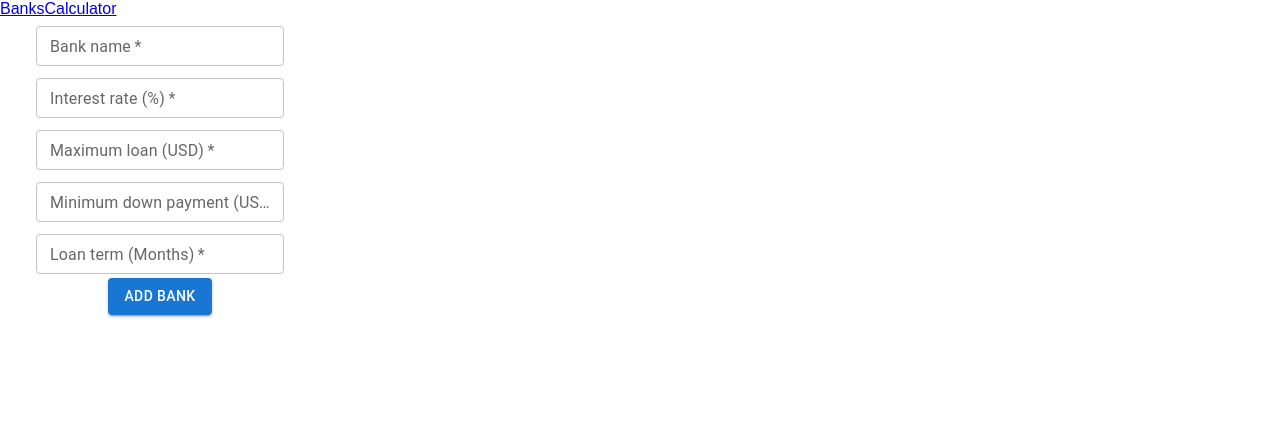
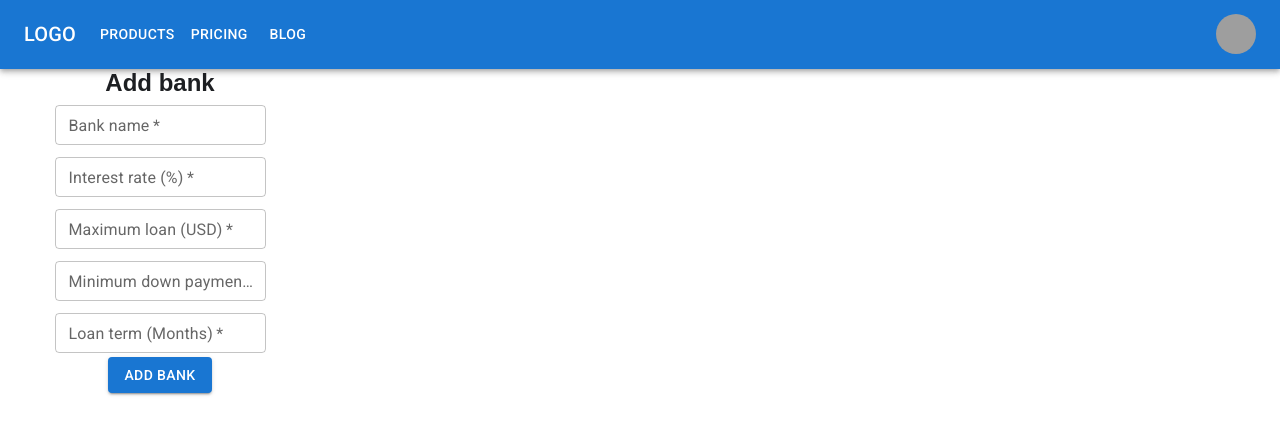
Before and after one commit to Dima-Shvets/eliff-tech-test-task, a React (Create React App) app: page / in a window 1280 px wide. Shown: the top 434 px of the page. Built offline with nearby package versions, Linux system fonts and the light colour scheme; grey boxes are pictures that could not be loaded.

Commit message:
adds app bar

```diff
--- a/public/index.html
+++ b/public/index.html
@@ -9,6 +9,7 @@
       name="description"
       content="Web site created using create-react-app"
     />
+    <link rel="stylesheet" href="https://fonts.googleapis.com/css?family=Roboto:300,400,500,700&display=swap" />
     <link rel="apple-touch-icon" href="%PUBLIC_URL%/logo192.png" />
     <!--
       manifest.json provides metadata used when your web app is installed on a
--- a/src/App.js
+++ b/src/App.js
@@ -2,7 +2,7 @@
 import { Route, Switch } from 'react-router-dom';
 import { useState } from 'react';
 
-import AppBar from './components/AppBar';
+import AppHeader from './components/AppBar';
 
 import NotFoundView from './view/NotFoundView';
 import BanksView from './view/BanksView/BanksView';
@@ -37,7 +37,7 @@
 
   return (
     <div className="App">
-      <AppBar />
+      <AppHeader />
       <Switch>
           <Route path="/" exact>
           <BanksView
--- a/src/components/AppBar/AppBar.js
+++ /dev/null
@@ -1,15 +0,0 @@
-import { NavLink } from "react-router-dom"
-
-
-function AppBar() {
-
-
-    return (
-        <nav>
-        <NavLink to='/'>Banks</NavLink>
-        <NavLink to='/calculator'>Calculator</NavLink>
-        </nav>
-    )
-}
-
-export default AppBar
--- /dev/null
+++ b/src/components/AppBar/AppHeader.js
@@ -0,0 +1,147 @@
+import { NavLink } from "react-router-dom";
+import { useState } from "react";
+import AppBar from '@mui/material/AppBar';
+import Box from '@mui/material/Box';
+import Toolbar from '@mui/material/Toolbar';
+import IconButton from '@mui/material/IconButton';
+import Typography from '@mui/material/Typography';
+import Menu from '@mui/material/Menu';
+import MenuIcon from '@mui/icons-material/Menu';
+import Container from '@mui/material/Container';
+import Avatar from '@mui/material/Avatar';
+import Button from '@mui/material/Button';
+import Tooltip from '@mui/material/Tooltip';
+import MenuItem from '@mui/material/MenuItem';
+
+const pages = ['Products', 'Pricing', 'Blog'];
+const settings = ['Profile', 'Account', 'Dashboard', 'Logout'];
+
+function AppHeader() {
+     const [anchorElNav, setAnchorElNav] = useState(null);
+  const [anchorElUser, setAnchorElUser] = useState(null);
+
+  const handleOpenNavMenu = (event) => {
+    setAnchorElNav(event.currentTarget);
+  };
+  const handleOpenUserMenu = (event) => {
+    setAnchorElUser(event.currentTarget);
+  };
+
+  const handleCloseNavMenu = () => {
+    setAnchorElNav(null);
+  };
+
+  const handleCloseUserMenu = () => {
+    setAnchorElUser(null);
+  };
+
+
+    return (
+        <AppBar position="static">
+      <Container maxWidth="xl">
+        <Toolbar disableGutters>
+          <Typography
+            variant="h6"
+            noWrap
+            component="div"
+            sx={{ mr: 2, display: { xs: 'none', md: 'flex' } }}
+          >
+            LOGO
+          </Typography>
+
+          <Box sx={{ flexGrow: 1, display: { xs: 'flex', md: 'none' } }}>
+            <IconButton
+              size="large"
+              aria-label="account of current user"
+              aria-controls="menu-appbar"
+              aria-haspopup="true"
+              onClick={handleOpenNavMenu}
+              color="inherit"
+            >
+              <MenuIcon />
+            </IconButton>
+            <Menu
+              id="menu-appbar"
+              anchorEl={anchorElNav}
+              anchorOrigin={{
+                vertical: 'bottom',
+                horizontal: 'left',
+              }}
+              keepMounted
+              transformOrigin={{
+                vertical: 'top',
+                horizontal: 'left',
+              }}
+              open={Boolean(anchorElNav)}
+              onClose={handleCloseNavMenu}
+              sx={{
+                display: { xs: 'block', md: 'none' },
+              }}
+            >
+              {pages.map((page) => (
+                <MenuItem key={page} onClick={handleCloseNavMenu}>
+                  <Typography textAlign="center">{page}</Typography>
+                </MenuItem>
+              ))}
+            </Menu>
+          </Box>
+          <Typography
+            variant="h6"
+            noWrap
+            component="div"
+            sx={{ flexGrow: 1, display: { xs: 'flex', md: 'none' } }}
+          >
+            LOGO
+          </Typography>
+          <Box sx={{ flexGrow: 1, display: { xs: 'none', md: 'flex' } }}>
+            {pages.map((page) => (
+              <Button
+                key={page}
+                onClick={handleCloseNavMenu}
+                sx={{ my: 2, color: 'white', display: 'block' }}
+              >
+                {page}
+              </Button>
+            ))}
+          </Box>
+
+          <Box sx={{ flexGrow: 0 }}>
+            <Tooltip title="Open settings">
+              <IconButton onClick={handleOpenUserMenu} sx={{ p: 0 }}>
+                <Avatar alt="Remy Sharp" src="/static/images/avatar/2.jpg" />
+              </IconButton>
+            </Tooltip>
+            <Menu
+              sx={{ mt: '45px' }}
+              id="menu-appbar"
+              anchorEl={anchorElUser}
+              anchorOrigin={{
+                vertical: 'top',
+                horizontal: 'right',
+              }}
+              keepMounted
+              transformOrigin={{
+                vertical: 'top',
+                horizontal: 'right',
+              }}
+              open={Boolean(anchorElUser)}
+              onClose={handleCloseUserMenu}
+            >
+              {settings.map((setting) => (
+                <MenuItem key={setting} onClick={handleCloseUserMenu}>
+                  <Typography textAlign="center">{setting}</Typography>
+                </MenuItem>
+              ))}
+            </Menu>
+          </Box>
+        </Toolbar>
+      </Container>
+    </AppBar>)
+    //     <nav>
+    //     <NavLink to='/'>Banks</NavLink>
+    //     <NavLink to='/calculator'>Calculator</NavLink>
+    //     </nav>
+
+}
+
+export default AppHeader
--- a/src/components/AppBar/index.js
+++ b/src/components/AppBar/index.js
@@ -1 +1 @@
-export {default} from './AppBar'
+export {default} from './AppHeader'
--- a/src/components/BankForm/BankForm.js
+++ b/src/components/BankForm/BankForm.js
@@ -8,6 +8,7 @@
 function BankForm({
   sendBankDetails,
   buttonTitle,
+  title,
   bankInfo = {
     name: '',
     interestRate: '',
@@ -74,6 +75,7 @@
 
   return (
     <form onSubmit={onSubmit} className={s.form}>
+      <h2>{title}</h2>
       <TextField
         className={s.input}
         label="Bank name"
--- a/src/view/BanksView/BanksView.js
+++ b/src/view/BanksView/BanksView.js
@@ -5,28 +5,37 @@
 import Button from '@mui/material/Button';
 import { useState } from 'react';
 
-function BanksView({ banks, addBank, deleteBank}) {
+function BanksView({ banks, addBank, deleteBank }) {
   const [modalOpen, setModalOpen] = useState(false);
   const [bank, setBank] = useState({});
 
-    const onEditButtonClick = (id) => {
+  const onEditButtonClick = id => {
     setBank(banks.find(bank => bank.id === id));
-        toggleModal()
-    }
+    toggleModal();
+  };
 
   const toggleModal = () => {
-    setModalOpen(prevState=>(!prevState))
-    }
+    setModalOpen(prevState => !prevState);
+  };
 
-    const updateBank = (id, bank) => {
-
-  }
+  const updateBank = (id, bank) => {};
 
   return (
     <div>
-      <AddBankForm sendBankDetails={addBank} buttonTitle={'Add bank'} />
+      <AddBankForm
+        sendBankDetails={addBank}
+        buttonTitle='Add bank'
+        title='Add bank'/>
       <ul>
-        {banks.map(({id, name, interestRate, maximumLoan, minimumDownPayment, loanTerm}) => (
+        {banks.map(
+          ({
+            id,
+            name,
+            interestRate,
+            maximumLoan,
+            minimumDownPayment,
+            loanTerm,
+          }) => (
             <li key={id}>
               <h3>{name}</h3>
               <ul>
@@ -49,20 +58,23 @@
                 size="small"
                 type="submit"
                 color="primary"
-                onClick={()=>onEditButtonClick(id)}
+                onClick={() => onEditButtonClick(id)}
               >
                 Edit
               </Button>
             </li>
-        ))}
+          ),
+        )}
       </ul>
-          {modalOpen &&
+      {modalOpen && (
         <Modal toggleModal={toggleModal}>
           <BankForm
             sendBankDetails={updateBank}
             buttonTitle={'Save'}
-            bankInfo={bank}/>
-        </Modal>}
+            bankInfo={bank}
+          />
+        </Modal>
+      )}
     </div>
   );
 }
```
Also changed, not shown: src/components/Modal/Modal.module.scss (+30 -0 lines), src/components/AppBar/AppBar.module.scss (deleted), src/components/AppBar/AppHeader.module.scss (added). Lines whose indentation alone changed are shown as unchanged.
